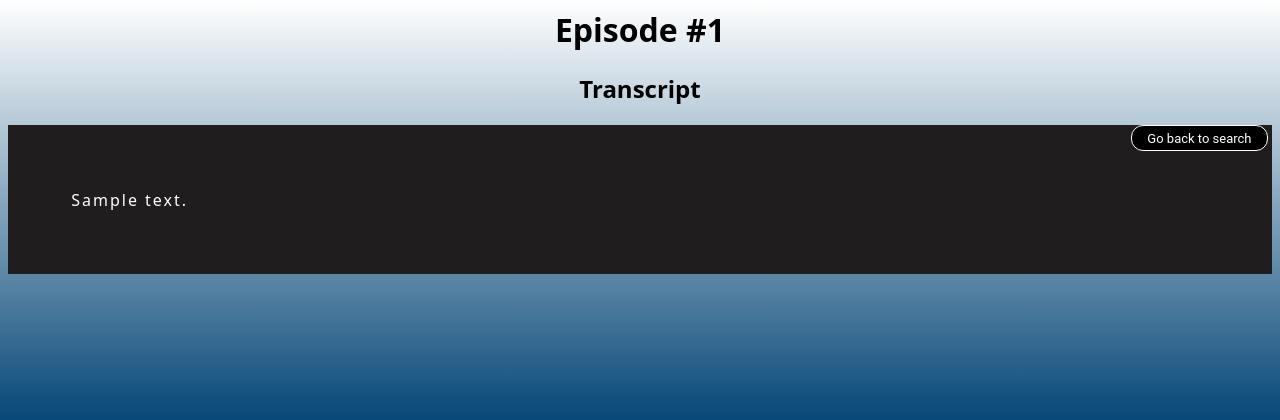
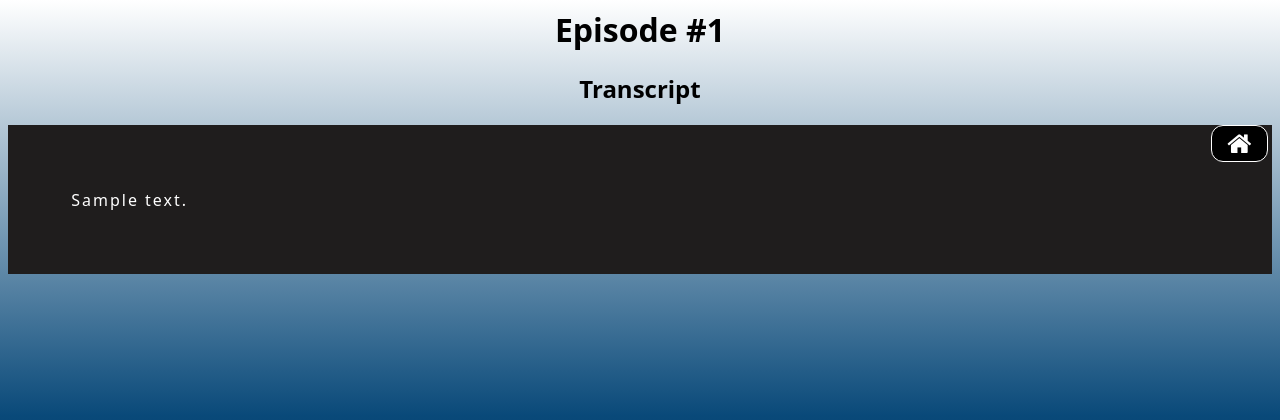
Before and after one commit to mgierada/TGSE, a Django app: template templates/transcript.html in a window 1280 px wide. Shown: the top 420 px of the page. Run offline with Django 3.2, Linux system fonts and the light colour scheme; the template is opened without the code that fills it: most values are stand-ins (such as "Sample title", 1, 10 or a date in 2020); some libraries are stand-ins or nearby versions.

Commit message:
add: home button

```diff
--- a/templates/search_results.html
+++ b/templates/search_results.html
@@ -5,7 +5,6 @@
 {% load extras %}
 <link rel="stylesheet" type="text/css" href="{% static 'search_for_transcript/style.css' %}">
 <link rel="stylesheet" href="https://cdnjs.cloudflare.com/ajax/libs/font-awesome/4.7.0/css/font-awesome.min.css">
-
 
 <!DOCTYPE html>
 <html lang="en">
@@ -24,6 +23,9 @@
               <input type="submit" class="searchButton">
           </div>
       </form>
+      <button class="submit-button right_align" onclick="location.href = '/'">
+        <span class="fa fa-home fa-2x"></span>
+      </button>
     </div>
     <br><br>
     <div class='show_total_occurances'>
--- a/templates/transcript.html
+++ b/templates/transcript.html
@@ -1,10 +1,13 @@
 <!-- templates/search_results.html -->
 {% load static %}
 <link rel="stylesheet" type="text/css" href="{% static 'search_for_transcript/style.css' %}">
+<link rel="stylesheet" href="https://cdnjs.cloudflare.com/ajax/libs/font-awesome/4.7.0/css/font-awesome.min.css">
 
 <h1>Episode #{{ episode_number }}</h1>
 <h2>Transcript</h2>
-    <button class="submit-button right_align" onclick="location.href = '/'">Go back to search</button>
+<button class="submit-button right_align" onclick="location.href = '/'">
+    <span class="fa fa-home fa-2x"></span>
+</button>
 <div class='show_transcript_content'>
     {{ highlighted_text }}
 </div>
--- a/templates/transcript_plain.html
+++ b/templates/transcript_plain.html
@@ -1,10 +1,13 @@
 <!-- templates/search_results.html -->
 {% load static %}
 <link rel="stylesheet" type="text/css" href="{% static 'search_for_transcript/style.css' %}">
+<link rel="stylesheet" href="https://cdnjs.cloudflare.com/ajax/libs/font-awesome/4.7.0/css/font-awesome.min.css">
 
 <h1>Episode #{{ episode.episode_number }}</h1>
 <h2>Transcript</h2>
-    <button class="submit-button right_align" onclick="location.href = '/'">Go back to search</button>
+<button class="submit-button right_align" onclick="location.href = '/'">
+    <span class="fa fa-home fa-2x"></span>
+</button>
 <div class='show_transcript_content'>
     {{ episode.text }}
 </div>
```
